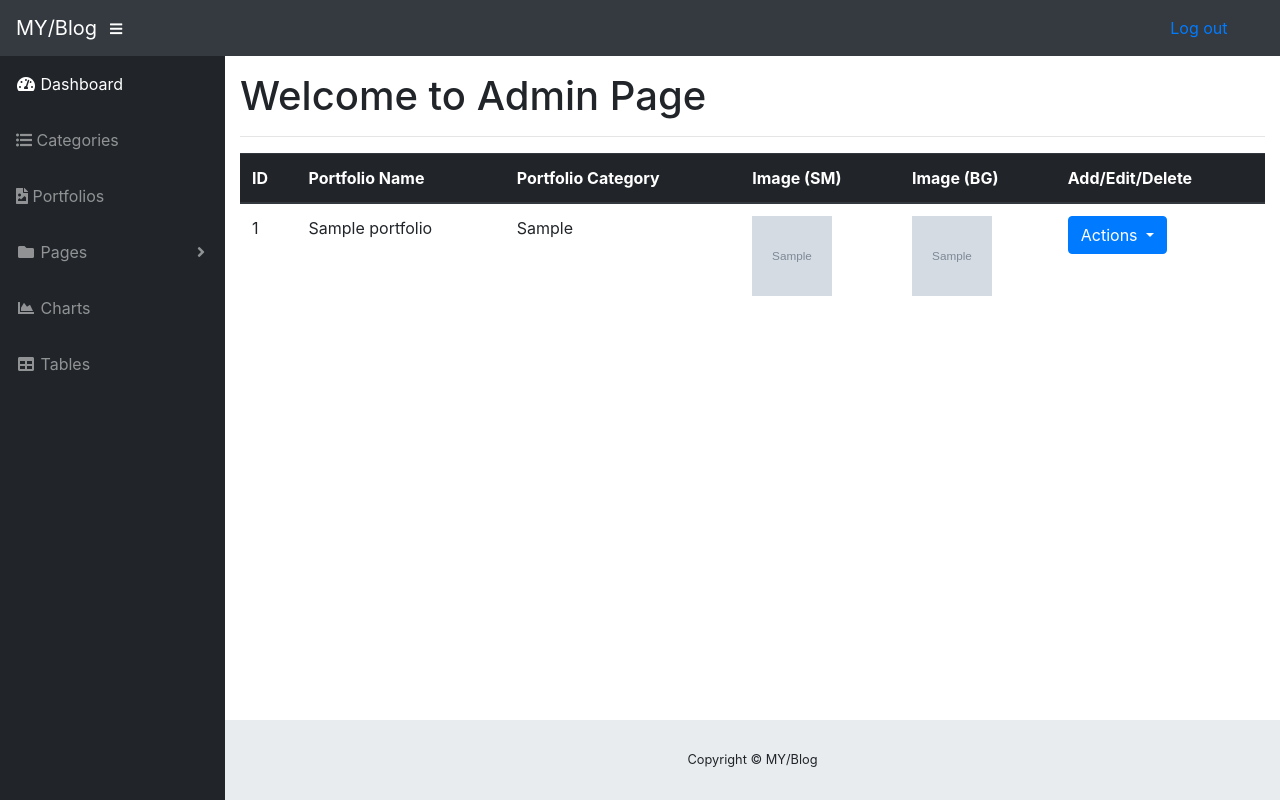
After one commit to murat-yasar/CMS-PHP-MySQLi-, a PHP site: page /admin/portfolios.php in a window 1280 px wide. The commit adds this page. Run offline with PHP 8.4, Linux system fonts and the light colour scheme; tables that the repository leaves empty or names only in its code hold one stand-in row (values such as "Sample post"); grey boxes marked "Sample" are stand-in pictures.

Commit message:
Add: portfolio.php and connect to DB

```diff
--- a/admin/includes/admin_sidebar.php
+++ b/admin/includes/admin_sidebar.php
@@ -10,6 +10,11 @@
       <a class="nav-link" href="categories.php">
       <i class="fas fa-list-ul"></i>
       <span>Categories</span></a>
+   </li>
+   <li class="nav-item">
+      <a class="nav-link" href="portfolios.php">
+      <i class="fas fa-file-image"></i>
+      <span>Portfolios</span></a>
    </li>
    <li class="nav-item dropdown">
       <a class="nav-link dropdown-toggle" href="#" id="pagesDropdown" role="button" data-toggle="dropdown" aria-haspopup="true" aria-expanded="false">
--- /dev/null
+++ b/admin/portfolios.php
@@ -0,0 +1,163 @@
+<!DOCTYPE html>
+<html lang="en">
+
+<!-- Header -->
+<?php include "includes/admin_header.php"; ?>
+
+<body>
+
+   <!-- Navbar -->
+   <?php include "includes/admin_navbar.php"; ?>
+
+
+   <div id="wrapper">
+
+      <!-- Sidebar -->
+      <?php include "includes/admin_sidebar.php"; ?>
+
+      <div id="content-wrapper">
+         <div class="container-fluid">
+
+            <h1>Welcome to Admin Page</h1>
+            <hr>
+
+            <table class="table table bordered">
+               <thead class="thead-dark">
+                  <tr>
+                     <th>ID</th>
+                     <th>Portfolio Name</th>
+                     <th>Portfolio Category</th>
+                     <th>Image (SM)</th>
+                     <th>Image (BG)</th>
+                     <th>Add/Edit/Delete</th>
+                  </tr>
+               </thead>
+
+               <tbody>
+                  <?php
+                     $sql_query = "SELECT * FROM portfolios ORDER BY portfolio_id DESC";
+                     $portfolios = mysqli_query($conn, $sql_query);
+
+                     $model_num = 1;
+
+                     while ($portfolio = mysqli_fetch_assoc($portfolios)){
+                        $portfolio_id = $portfolio['portfolio_id'];
+                        $portfolio_name = $portfolio['portfolio_name'];
+                        $portfolio_category = $portfolio['portfolio_category'];
+                        $portfolio_img_sm = $portfolio['portfolio_img_sm'];
+                        $portfolio_img_bg = $portfolio['portfolio_img_bg'];
+
+                        echo "<tr>
+                                 <td>{$portfolio_id}</td>
+                                 <td>{$portfolio_name}</td>
+                                 <td>{$portfolio_category}</td>
+                                 <td><img src='../img/{$portfolio_img_sm}' width='80' height='80' /></td>
+                                 <td><img src='../img/{$portfolio_img_bg}' width='80' height='80' /></td>
+                                 <td>
+                                    <div class='dropdown'>
+                                       <button id='dropdownMenuButton' class='btn btn-primary dropdown-toggle' type='button' data-toggle='dropdown' aria-expanded='false' aria-haspopup='true'>
+                                          Actions
+                                       </button>
+                                       <div class='dropdown-menu'>
+                                       <a class='dropdown-item' href='#' data-toggle='modal' data-target='#add_modal'>Add</a>
+                                       <div class='dropdown-divider'></div>
+                                       <a class='dropdown-item' href='#' data-toggle='modal' data-target='#edit_modal$model_num'>Edit</a>
+                                       <div class='dropdown-divider'></div>
+                                       <a class='dropdown-item' href='categories.php?delete={$portfolio_id}'>Delete</a>
+                                       </div>
+                                    </div>
+                                 </td>
+                              </tr>";
+                  ?>
+
+                  <div id="edit_modal" class="modal fade">
+                     <div class="modal-dialog" role="document">
+                        <div class="modal-content">
+                           <div class="modal-header">
+                              <h5 class="modal-title" id="exampleModalLabel">Edit Portfolio</h5>
+                              <button class="close" type="button" data-dismiss="modal" aria-label="Close">
+                                 <span aria-hidden="true">&times;</span>
+                              </button>
+                           </div>
+                           <div class="modal-body">
+                              <form action="" method="post">
+                                 <div class="form-group">
+                                    <label for="portfolio_name">Portfolio Name</label>
+                                    <input type="text" class="form-control" name="portfolio_name" value="">
+                                 </div>
+                                 <div class="form-group">
+                                    <label for="portfolio_category">Portfolio Category</label>
+                                    <input type="text" class="form-control" name="portfolio_category" value="">
+                                 </div>
+                                 <div class="form-group">
+                                    <label for="portfolio_image_sm">Small Image</label>
+                                    <input type="file" class="form-control" name="portfolio_image_sm" value="">
+                                 </div>
+                                 <div class="form-group">
+                                    <label for="portfolio_image_bg">Big Image</label>
+                                    <input type="file" class="form-control" name="portfolio_image_bg" value="">
+                                 </div>
+                                 <div class="form-group">
+                                    <input type="hidden" name="portfolio_id" value="">
+                                    <input type="submit" class="btn btn-primary" name="edit_portfolio"
+                                       value="Edit Portfolio">
+                                 </div>
+                              </form>
+                           </div>
+                        </div>
+                     </div>
+                  </div>
+
+                  <?php } ?> <!-- / End of While -->
+
+               </tbody>
+            </table>
+
+            <div id="add_modal" class="modal fade">
+               <div class="modal-dialog" role="document">
+                  <div class="modal-content">
+                     <div class="modal-header">
+                        <h5 class="modal-title" id="exampleModalLabel">Add New Portfolio</h5>
+                        <button class="close" type="button" data-dismiss="modal" aria-label="Close">
+                           <span aria-hidden="true">&times;</span>
+                        </button>
+                     </div>
+                     <div class="modal-body">
+                        <form action="" method="post">
+                           <div class="form-group">
+                              <label for="portfolio_name">Portfolio Name</label>
+                              <input type="text" class="form-control" name="portfolio_name">
+                           </div>
+                           <div class="form-group">
+                              <label for="portfolio_category">Portfolio Category</label>
+                              <input type="text" class="form-control" name="portfolio_category">
+                           </div>
+                           <div class="form-group">
+                              <label for="portfolio_image_sm">Small Image</label>
+                              <input type="file" class="form-control" name="portfolio_image_sm">
+                           </div>
+                           <div class="form-group">
+                              <label for="portfolio_image_bg">Big Image</label>
+                              <input type="file" class="form-control" name="portfolio_image_bg">
+                           </div>
+                           <div class="form-group">
+                              <input type="submit" class="btn btn-primary" name="add_portfolio" value="Add Portfolio">
+                           </div>
+                        </form>
+                     </div>
+                  </div>
+               </div>
+            </div>
+
+         </div> <!-- /.container-fluid -->
+
+         <!-- Footer -->
+         <?php include "includes/admin_footer.php"; ?>
+
+      </div> <!-- /.content-wrapper -->
+   </div><!-- /#wrapper -->
+
+   <!-- Scripts -->
+   <?php include "includes/admin_scripts.php"; ?>
+</body>
+</html>
--- a/portfolio.php
+++ b/portfolio.php
@@ -40,14 +40,14 @@
                     $portfolioImgBg = $portfolio['portfolio_img_bg'];
             ?>
 
-            <div class='col-md-4 col-sm-6 portfolio-item'>
+            <div class="col-md-4 col-sm-6 portfolio-item">
                 <a href="img/<?php echo $portfolioImgSm; ?>" class="portfolio-link" data-lightbox="<?php echo $portfolioCategory; ?>" data-title="<?php echo $portfolioName; ?>" >
                     <div class="portfolio-hover">
                         <div class="portfolio-hover-content">
                             <i class="fas fa-search fa-3x"></i>
                         </div>
                     </div>
-                    <img class="img-fluid" src="img/<?php echo $portfolioImgBg; ?>" alt="">
+                    <img class="img-fluid" height="400" width="300" src="img/<?php echo $portfolioImgBg; ?>" alt="">
                 </a>
                 <div class="portfolio-caption">
                     <h4><?php echo $portfolioName; ?></h4>
```
Also changed, not shown: admin/categories.php (line endings or trailing spaces).
